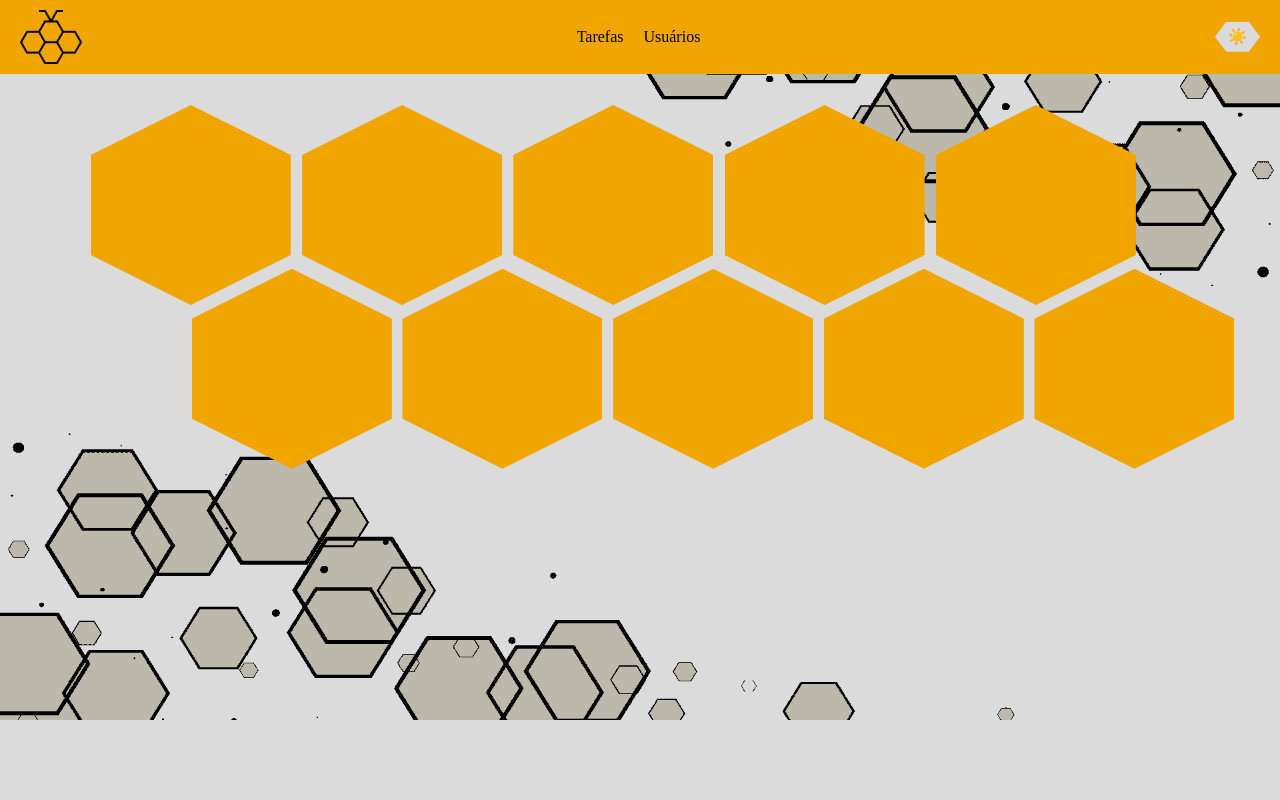
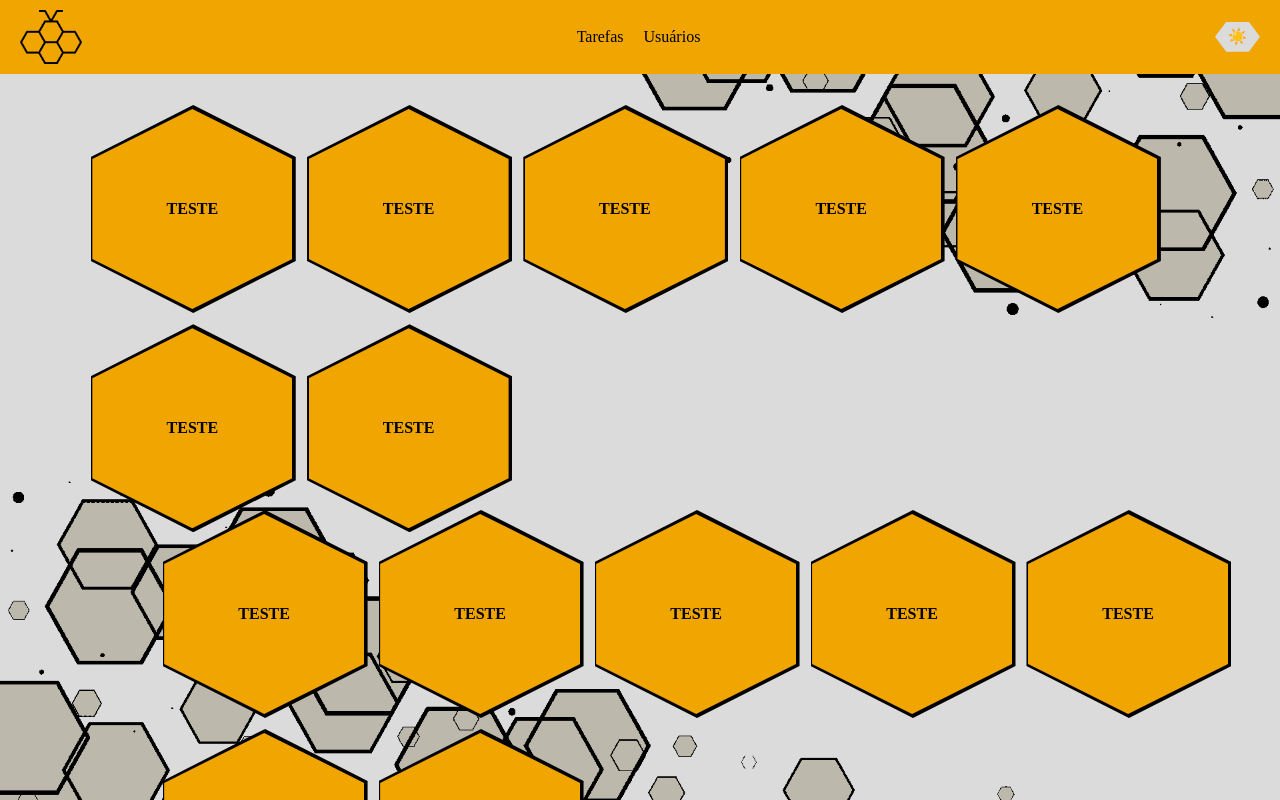
Before and after one commit to Senai-2024-TDS-3/Task_Hive, a React (Vite) app in the folder frontend/: page / in a window 1280 px wide. Shown: the top 800 px of the page. Built offline with nearby package versions, Linux system fonts and the light colour scheme; a web font is replaced by a local one.

Commit message:
Ajustes do Hex_Teste

```diff
--- a/frontend/src/components/Hex_Teste.jsx
+++ b/frontend/src/components/Hex_Teste.jsx
@@ -1,7 +1,9 @@
 export default function Hex_Teste() {
     return (
-        <div className="hex_teste">
-            <p><strong>Teste</strong></p>
+        <div className="hex_wrapper">
+            <div className="hex_teste">
+                <h3><strong>TESTE</strong></h3>
+            </div>
         </div>
     )
 }
--- a/frontend/src/components/Hive_Layout_Tasks.jsx
+++ b/frontend/src/components/Hive_Layout_Tasks.jsx
@@ -1,12 +1,14 @@
-import Hex_Teste from "./Hex_Teste";
+import Hex_Teste from "./Hex_Teste"
 
 
 export default function Hive_Layout_Tasks() {
     return (
         <>
             <div className="Hex_Layout_Tasks">
-                {/* NUMERO MÁXIMO = 5 */}
+                {/* NUMERO MÁXIMO = 7 */}
                 <div className="layout_left">
+                    <Hex_Teste />
+                    <Hex_Teste />
                     <Hex_Teste />
                     <Hex_Teste />
                     <Hex_Teste />
@@ -19,6 +21,8 @@ export default function Hive_Layout_Tasks() {
                     <Hex_Teste />
                     <Hex_Teste />
                     <Hex_Teste />
+                    <Hex_Teste />
+                    <Hex_Teste />
                 </div>
             </div>
         </>
--- a/frontend/src/index.css
+++ b/frontend/src/index.css
@@ -168,7 +168,7 @@ textarea
 	align-self: center;
 	justify-content: center;
 	padding: 2%;
-	margin-left: 6% ;
+	margin-left: 6%;
 }
 
 .layout_left
@@ -184,17 +184,47 @@ textarea
 	display: flex;
 	flex-wrap: wrap;
 	width: 98%;
-	margin-left: 7.3%;
-	margin-top: -4.1%;
+	margin-left: 4.75%;
+	margin-top: -2.9%;
 }
 
 .hex_teste
 {
 	display: flex;
 	flex-direction: column;
+	flex-wrap: wrap;
+	align-items: center;
+	align-content: center;
+	justify-content: center;
 	width: 200px;
 	height: 200px;
 	background-color: #F0A500;
+	color: black;
 	clip-path: polygon(50% 0%, 100% 25%, 100% 75%, 50% 100%, 0% 75%, 0% 25%);
 	margin: 0.5%;
 }
+
+.hex_wrapper
+{
+	flex-direction: column;
+	flex-wrap: wrap;
+	align-items: center;
+	align-content: center;
+	justify-content: center;
+	width: 205px;
+	height: 208px;
+	background-color: black;
+	clip-path: polygon(50% 0%, 100% 25%, 100% 75%, 50% 100%, 0% 75%, 0% 25%);
+	margin: 0.5%;
+	padding: 0.05%;
+}
+
+.hex_teste:hover
+{
+	background-color: #cf7500;
+}
+
+.hex_teste:active
+{
+	background-color: #8d5000;
+}
```
